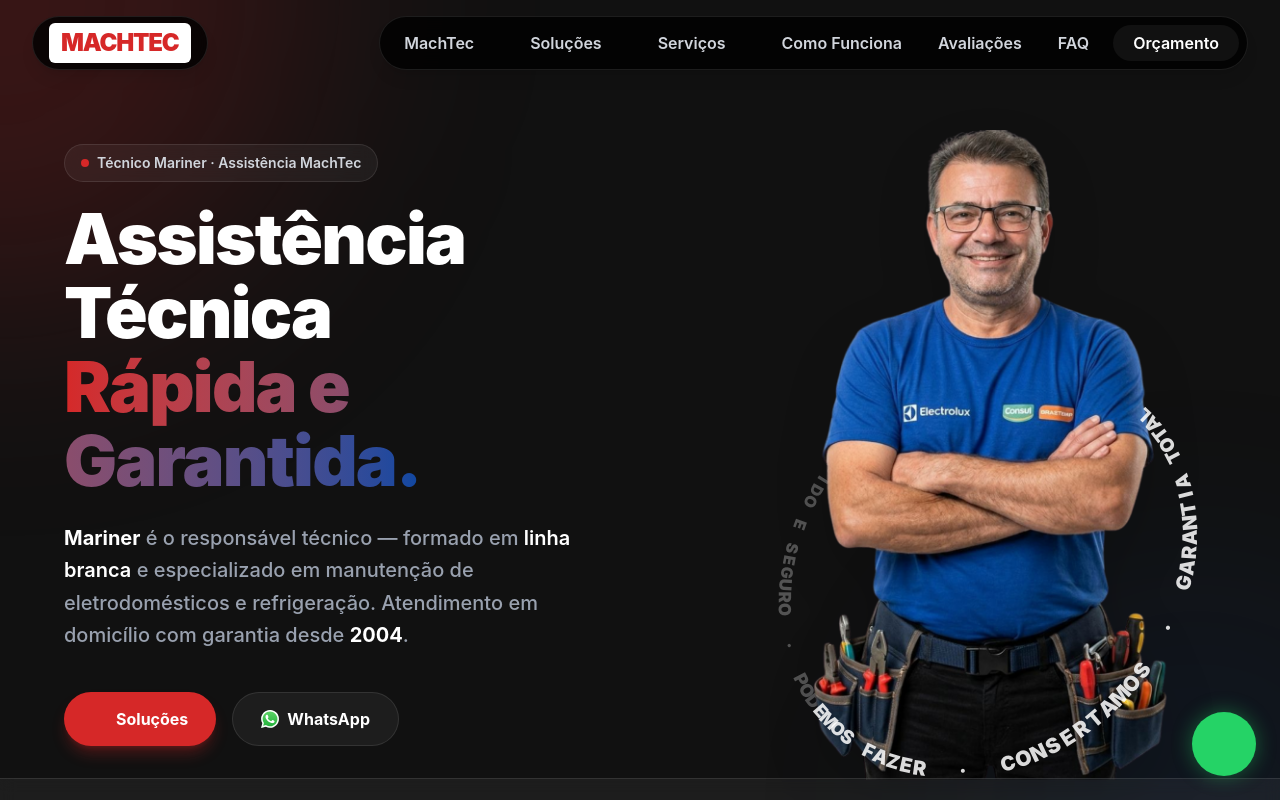
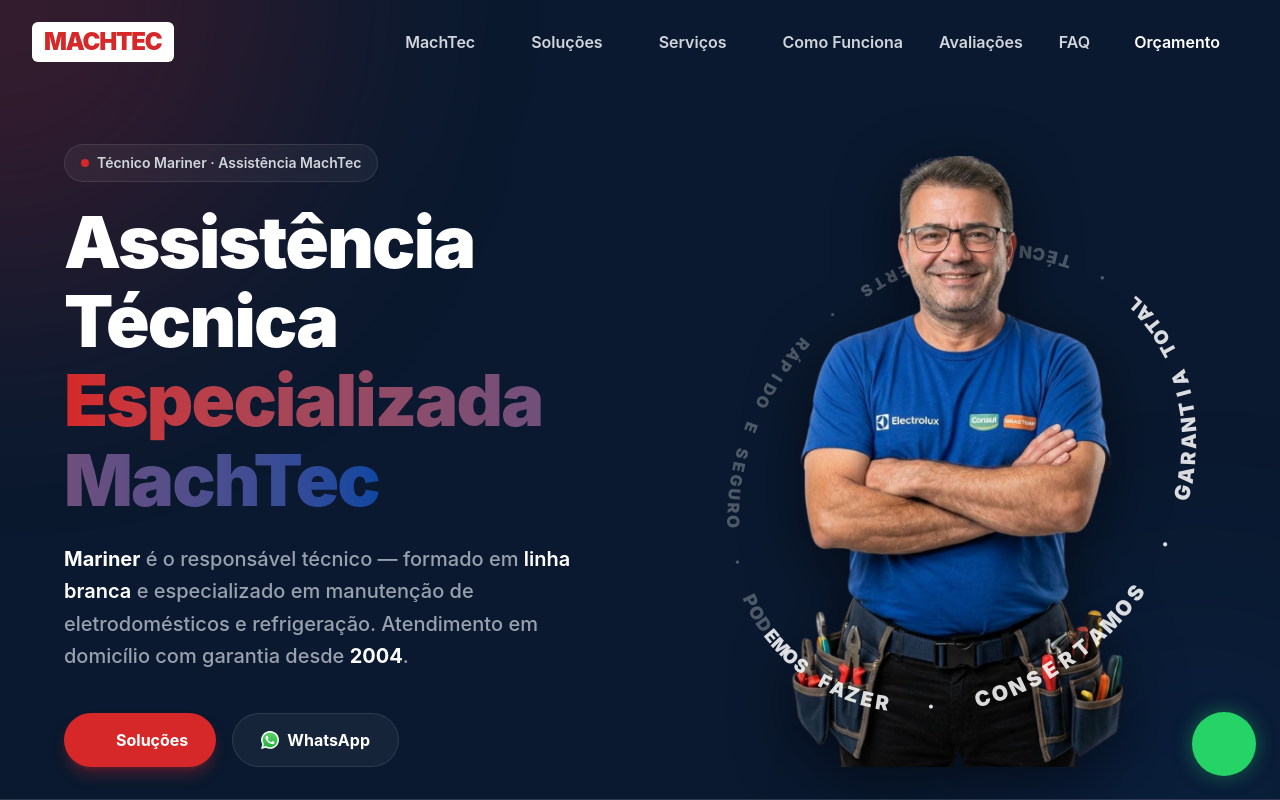
Before and after one commit to Cloves-Neto/landingpage-machtec, a React (Vite) app: page / in a window 1280 px wide. Shown: the top 800 px of the page. Built offline with nearby package versions, Linux system fonts and the light colour scheme; some icons are missing.

Commit message:
refactor: desktop hero layout, fix saturn ring alignment and resize tech image

```diff
--- a/src/components/layout/Navbar.tsx
+++ b/src/components/layout/Navbar.tsx
@@ -58,11 +58,7 @@
           {/* Logo Pill */}
           <a
             href="#"
-            className={`flex items-center justify-center gap-2 transition-all duration-300 rounded-full ${
-              scrolled
-                ? 'bg-transparent border-transparent shadow-none px-0 py-0'
-                : 'bg-black/80 backdrop-blur-lg shadow-lg border border-white/10 px-4 py-1.5'
-            }`}
+            className={`flex items-center justify-center gap-2 transition-all duration-300 rounded-full`}
           >
             <div className={`rounded-md px-3 py-1 flex items-center justify-center transition-all duration-300 ${
               scrolled ? 'bg-white border border-gray-200 shadow-sm' : 'bg-white'
@@ -72,11 +68,7 @@
           </a>
 
           {/* Nav Links Pill — Desktop */}
-          <nav className={`hidden md:flex items-center gap-1 transition-all duration-300 rounded-full px-2 py-2 ${
-            scrolled
-              ? 'bg-transparent border-transparent shadow-none'
-              : 'bg-black/80 backdrop-blur-lg shadow-lg border border-white/10'
-          }`}>
+          <nav className={`hidden md:flex items-center gap-1 transition-all duration-300 rounded-full px-2 py-2`}>
             {navItems.map((item) => (
               <div
                 key={item.label}
--- a/src/components/sections/cta/CTASection.tsx
+++ b/src/components/sections/cta/CTASection.tsx
@@ -17,7 +17,7 @@
 
           {/* Grid Pattern Overlay */}
           <div className="absolute inset-0 bg-[url('https://grainy-gradients.vercel.app/noise.svg')] opacity-20 mix-blend-overlay"></div>
-          <div className="absolute inset-0" style={{ backgroundImage: 'radial-gradient(circle at right center, rgba(17,17,17,0.4) 0%, #111111 100%)' }}></div>
+          <div className="absolute inset-0" style={{ backgroundImage: 'radial-gradient(circle at right center, rgba(10,25,47,0.4) 0%, #0A192F 100%)' }}></div>
 
           <div className="relative z-10 flex flex-col xl:flex-row xl:items-stretch justify-between gap-16 xl:gap-24">
 
--- a/src/components/sections/home/HeroSection.tsx
+++ b/src/components/sections/home/HeroSection.tsx
@@ -160,10 +160,10 @@
               initial={{ opacity: 0, y: 20 }}
               animate={{ opacity: 1, y: 0 }}
               transition={{ delay: 0.1 }}
-              className="text-[clamp(2.75rem,5.5vw,5.5rem)] font-black text-white leading-[1.05] tracking-tight mb-6"
+              className="text-5xl lg:text-6xl xl:text-7xl font-black text-white leading-[1.1] tracking-tight mb-6"
             >
               Assistência Técnica <br />
-              <span className="text-transparent bg-clip-text bg-gradient-to-r from-primary to-secondary">Rápida e Garantida.</span>
+              <span className="text-transparent bg-clip-text bg-gradient-to-r from-primary to-secondary">Especializada MachTec</span>
             </motion.h1>
 
             <motion.p
@@ -202,43 +202,29 @@
             </motion.div>
           </div>
 
-          {/* Right: invisible anchor for ring sizing */}
-          <div className="w-1/2 self-stretch" />
-        </div>
-      </div>
-
-      {/* ── Right side: Image + Saturn Ring (desktop only) ── */}
+          {/* Right Column: Técnico + Ring */}
           <motion.div
             ref={ringContainerRef}
             initial={{ opacity: 0, x: 40 }}
             animate={{ opacity: 1, x: 0 }}
             transition={{ delay: 0.2, duration: 0.8 }}
-        className="hidden md:flex absolute pointer-events-none"
-        style={{
-          right: '4%',
-          top: 0,
-          bottom: '120px',
-          width: 'min(44vw, 520px)',
-          flexDirection: 'column',
-          alignItems: 'center',
-          justifyContent: 'flex-end',
-          zIndex: 5,
-        }}
+            className="w-1/2 self-stretch relative flex flex-col justify-end items-center min-h-[500px]"
           >
             {ringSize.w > 0 && (
               <SaturnRingText
                 width={ringSize.w}
                 height={ringSize.h}
-            radius={Math.min(ringSize.w, ringSize.h) * 0.42}
+                radius={Math.min(ringSize.w, ringSize.h) * 0.44}
               />
             )}
             <img
               src="/images/hero-tecnico.png"
               alt="Técnico Especializado"
-          className="absolute bottom-0 left-1/2 -translate-x-1/2 h-full object-contain object-bottom drop-shadow-2xl"
-          style={{ zIndex: 10 }}
+              className="absolute bottom-0 left-1/2 -translate-x-1/2 h-[98%] object-contain object-bottom drop-shadow-[0_15px_30px_rgba(0,0,0,0.5)] z-10 pointer-events-none"
             />
           </motion.div>
+        </div>
+      </div>
 
       {/* Stats Bar */}
       <div className="relative z-20 border-t border-white/10 bg-white/5 backdrop-blur-sm">
--- a/src/components/shared/SaturnRingText.tsx
+++ b/src/components/shared/SaturnRingText.tsx
@@ -111,7 +111,7 @@
         ref={canvasBackRef}
         width={width}
         height={height}
-        className="absolute inset-0 pointer-events-none top-40"
+        className="absolute inset-0 pointer-events-none"
         style={{ zIndex: 0 }}
       />
       {/* Front layer — rendered above image */}
@@ -119,7 +119,7 @@
         ref={canvasFrontRef}
         width={width}
         height={height}
-        className="absolute inset-0 pointer-events-none top-40"
+        className="absolute inset-0 pointer-events-none"
         style={{ zIndex: 20 }}
       />
     </>
--- a/src/index.css
+++ b/src/index.css
@@ -3,7 +3,7 @@
 @theme {
   --color-primary: #D62828;
   --color-secondary: #0D47A1;
-  --color-dark: #111111;
+  --color-dark: #0A192F;
   --color-light: #F8F9FA;
   --font-sans: "Inter", sans-serif;
 }
```
Lines whose indentation alone changed are shown as unchanged.
